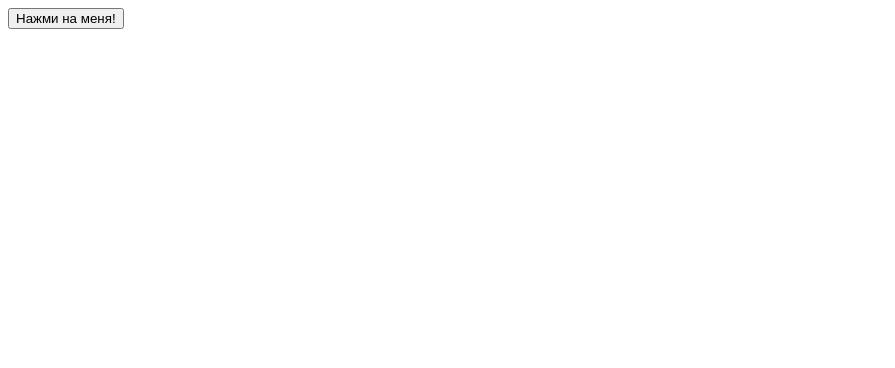
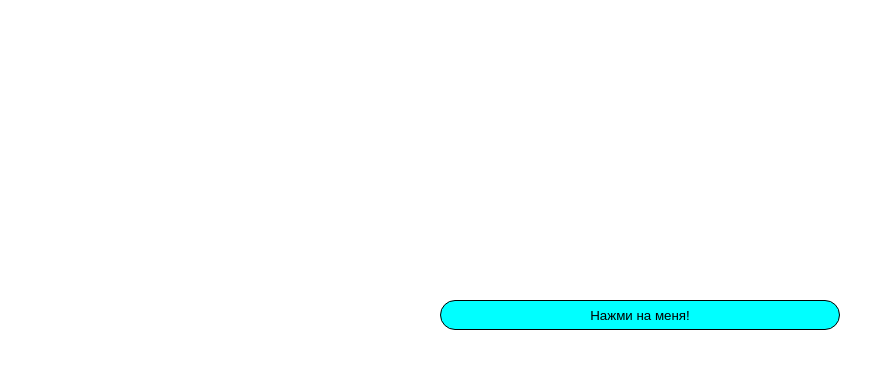
Before and after one commit to SooweKun/js-lessening, a plain HTML site: page index.html in a window 1280 px wide. Shown: the whole page, without its empty margins (0-895 px from the left). Drawn offline with Linux system fonts and the light colour scheme.

Commit message:
я рот ваш ебал

```diff
--- a/index.html
+++ b/index.html
@@ -1,13 +1,19 @@
 <!DOCTYPE html>
 <html lang="en">
+
 <head>
     <meta charset="UTF-8">
     <meta name="viewport" content="width=device-width, initial-scale=1.0">
+    <link rel="stylesheet" href="style.css">
     <title>Document</title>
 </head>
+
 <body>
     <noscript>пожалйста включите javascript</noscript>
-    <button>Нажми на меня!</button>
+    <div class="container">
+        <button>Нажми на меня!</button>
+    </div>
     <script src="main.js"></script>
 </body>
+
 </html>
--- a/style.css
+++ b/style.css
@@ -0,0 +1,13 @@
+button{
+    border-radius: 20px;
+    border: black 1px solid;
+    background-color: aqua;
+    height: 30px;
+    width: 400px;
+}
+
+.container{
+    display: flex;
+    justify-content: center;
+    margin-top: 300px;
+}
```
